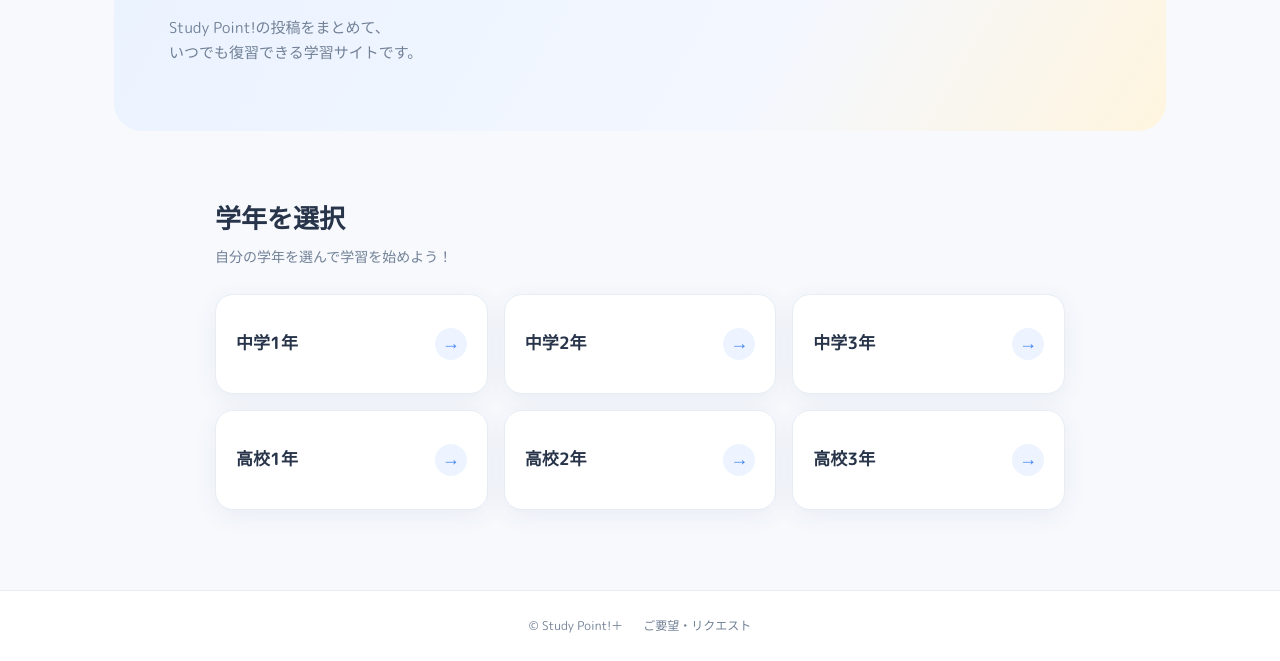
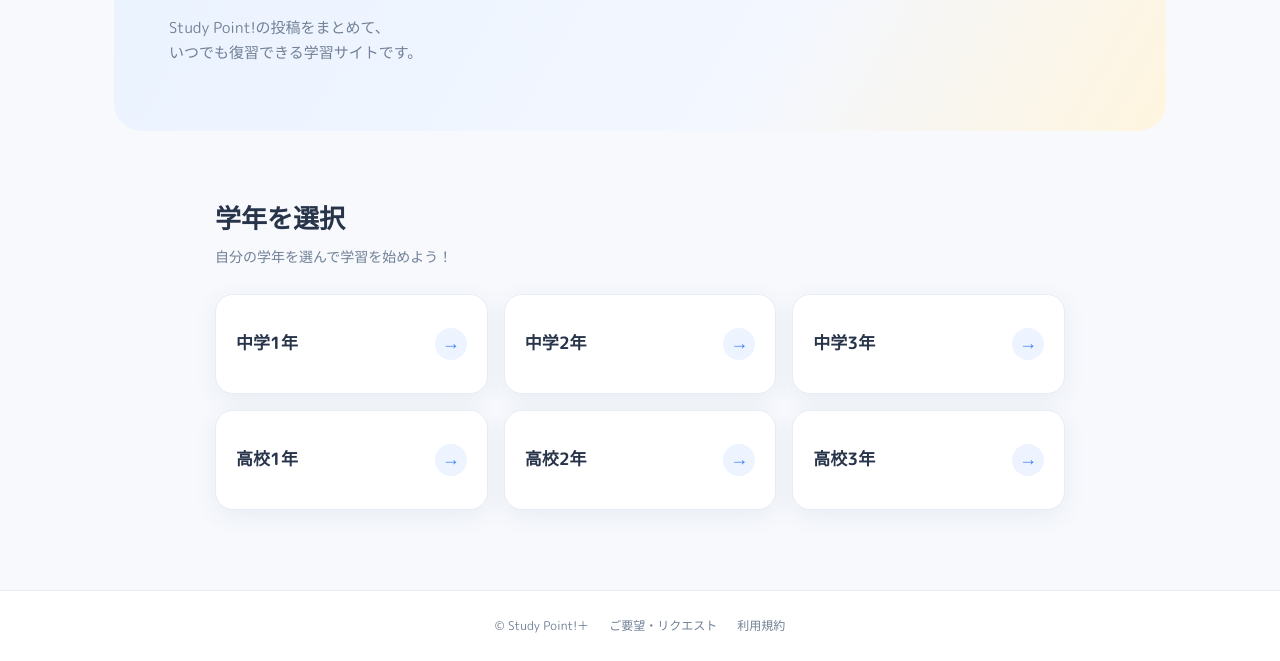
Before and after one commit to services-official-jp/ServiceHubJP, a plain HTML site: page study-point/index.html in a window 1280 px wide. Shown: the part 379-1040 px from the top of the page. Drawn offline with Linux system fonts and the light colour scheme; a script that the page names is missing.

Commit message:
Study Point+ ver.1.4.0

```diff
--- a/study-point/index.html
+++ b/study-point/index.html
@@ -265,6 +265,10 @@
       ご要望・リクエスト
     </a>
 
+    <a href="./agreement.html">
+      利用規約
+    </a>
+
   </footer>
 
 
```
